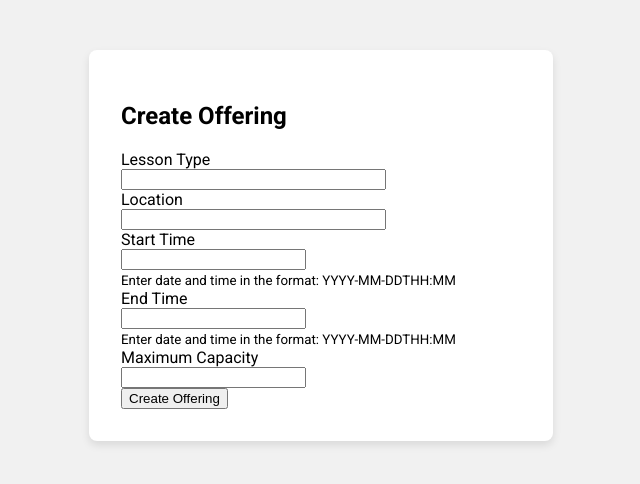
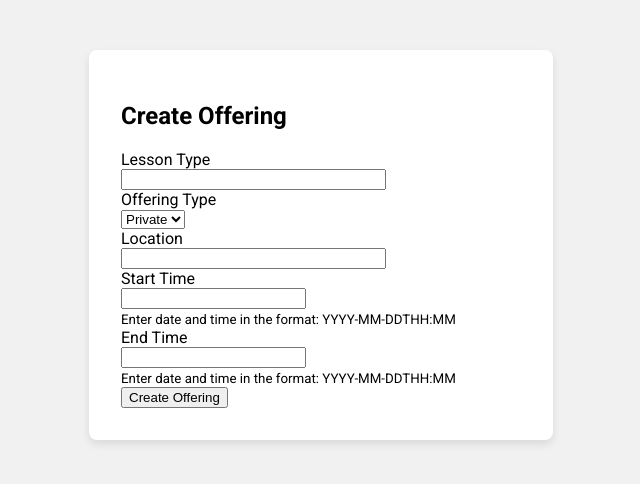
Before and after one commit to antoinemansour7/SOEN342, a Flask app: page /create-offering in a window 1280 px wide. Shown: the top 484 px of the page, without its empty margins (319-959 px from the left). Run offline with Flask 3, Linux system fonts and the light colour scheme; a user stored in the database is signed in.

Commit message:
Added private and group offerings

```diff
--- a/app.py
+++ b/app.py
@@ -85,14 +85,22 @@ def create_offering():
         return redirect(url_for('index'))
 
     if form.validate_on_submit():
+        # Check if it's a private or group offering
+        if form.offering_type.data == 'Private':
+            maximum_capacity = 1
+        else:  # Group
+            maximum_capacity = form.maximum_capacity.data
+
+        # Create the offering
         new_offering = Offering(
             lesson_type=form.lesson_type.data,
             location=form.location.data,
             start_time=form.start_time.data,
             end_time=form.end_time.data,
-            maximum_capacity=form.maximum_capacity.data
+            maximum_capacity=maximum_capacity
         )
 
+        # Add the new offering to the database
         db.session.add(new_offering)
         db.session.commit()
 
@@ -100,6 +108,7 @@ def create_offering():
         return redirect(url_for('index'))
 
     return render_template('create_offering.html', form=form)
+
 
 
 
--- a/forms.py
+++ b/forms.py
@@ -36,8 +36,9 @@ class RegistrationForm(FlaskForm):
 
 class OfferingForm(FlaskForm):
     lesson_type = StringField('Lesson Type', validators=[DataRequired()])
+    offering_type = SelectField('Offering Type', choices=[('Private', 'Private'), ('Group', 'Group')], validators=[DataRequired()])
     location = StringField('Location', validators=[DataRequired()])
     start_time = DateTimeField('Start Time', format='%Y-%m-%dT%H:%M', validators=[DataRequired()])
     end_time = DateTimeField('End Time', format='%Y-%m-%dT%H:%M', validators=[DataRequired()])
-    maximum_capacity = IntegerField('Maximum Capacity', validators=[NumberRange(min=1)])
+    maximum_capacity = IntegerField('Maximum Capacity', validators=[NumberRange(min=1)], default=1)
     submit = SubmitField('Create Offering')
--- a/templates/create_offering.html
+++ b/templates/create_offering.html
@@ -3,6 +3,17 @@
 <head>
     <link rel="stylesheet" href="{{ url_for('static', filename='styles.css') }}">
     <title>Create Offering</title>
+    <script>
+        function toggleCapacityField() {
+            var offeringType = document.getElementById("offering_type").value;
+            var capacityField = document.getElementById("capacity_field");
+            if (offeringType === 'Group') {
+                capacityField.style.display = 'block';
+            } else {
+                capacityField.style.display = 'none';
+            }
+        }
+    </script>
 </head>
 <body>
     <div class="form-container">
@@ -13,7 +24,10 @@
                 {{ form.lesson_type.label }}<br>
                 {{ form.lesson_type(size=30) }}<br>
             </div>
-
+            <div>
+                {{ form.offering_type.label }}<br>
+                {{ form.offering_type(id="offering_type", onchange="toggleCapacityField()") }}<br>
+            </div>
             <div>
                 {{ form.location.label }}<br>
                 {{ form.location(size=30) }}<br>
@@ -28,16 +42,14 @@
                 {{ form.end_time() }}<br>
                 <small>Enter date and time in the format: YYYY-MM-DDTHH:MM</small>
             </div>
-            <div>
+            <div id="capacity_field" style="display:none;">
                 {{ form.maximum_capacity.label }}<br>
                 {{ form.maximum_capacity() }}<br>
             </div>
-
             <div>
                 {{ form.submit() }}
             </div>
         </form>
-
     </div>
 </body>
 </html>
```
Also changed, not shown: instance/site.db.
